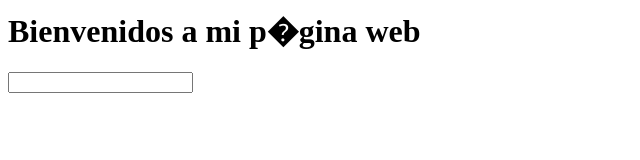
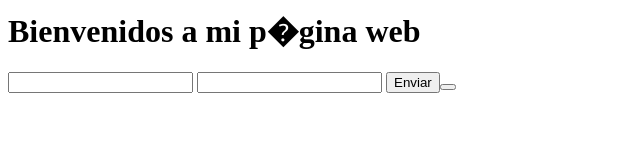
Before and after one commit to CamiloSaldana/FinalGit, a plain HTML site: page index.html in a window 1280 px wide. Shown: the whole page, without its empty margins (0-640 px from the left). Drawn offline with Linux system fonts and the light colour scheme.

Commit message:
v1.2.0
Se adiciona label, input direccion y boton enviar

```diff
--- a/index.html
+++ b/index.html
@@ -11,5 +11,8 @@
         <form action="/" method="post"></form>
         <label name="lblNombre" id="lblNombre"></label>
         <input type="text" name="nombre" id="nombre" value="" />
+        <label name="lblDireccion" id="lblDireccion"></label>
+        <input type="text" name="direccion" id="direccion" value="" />
+        <button>Enviar<button/>
     </body>
 </html>
```
